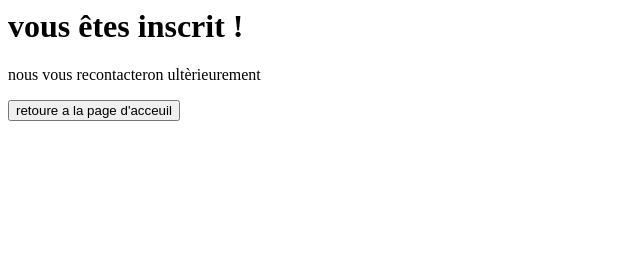
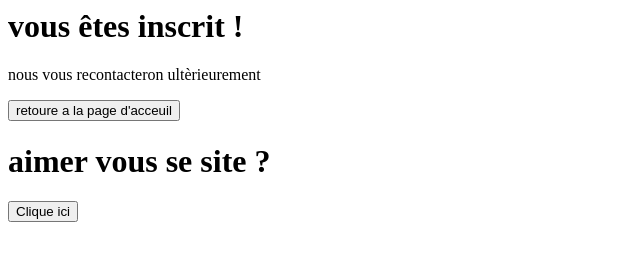
Before and after one commit to thomas150231/site_web_d-un_article, a plain HTML site: page confirmation.html in a window 1280 px wide. Shown: the whole page, without its empty margins (0-640 px from the left). Drawn offline with Linux system fonts and the light colour scheme.

Commit message:
Update confirmation.html

```diff
--- a/confirmation.html
+++ b/confirmation.html
@@ -3,5 +3,8 @@
         <h1>vous êtes inscrit !</h1>
         <p>nous vous recontacteron ultèrieurement</p>
         <a href="index.html"><button>retoure a la page d'acceuil</button></a>
+
+<h1 id="titre">aimer vous se site ?</h1>
+     <button java-script="document.getElementById('titre').textContent = 'fellicitation vous aimer se site !'">Clique ici</button>
     </body>
 </html>
```
